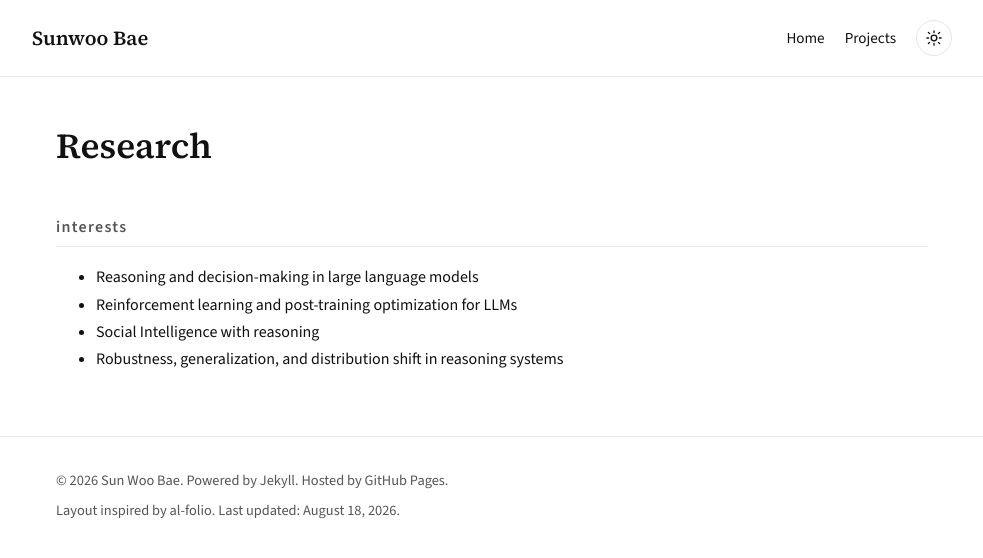
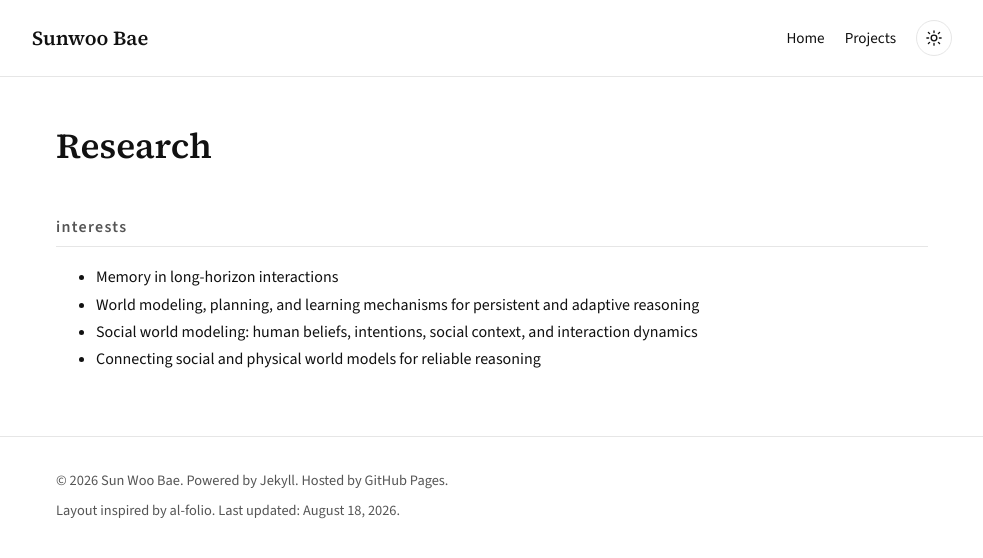
Before and after one commit to sunwoo02/sunwoo02.github.io, a Jekyll site: the page built from _pages/research.md, in a window 1280 px wide. Shown: the top 558 px of the page, without its empty margins (148-1131 px from the left). Built offline with Jekyll 4.4.1, drawn with Linux system fonts in a browser that asks for light colours.

Commit message:
Update research bio to focus on memory, world modeling, and social world modeling
Reflects shift in research interests from LLM reasoning/RL to memory in
long-horizon interactions and social/physical world modeling.

Co-Authored-By: Claude Sonnet 5 <noreply@anthropic.com>

```diff
--- a/_pages/research.md
+++ b/_pages/research.md
@@ -4,7 +4,7 @@ permalink: /research/
 ---
 
 ## interests
-- Reasoning and decision-making in large language models
-- Reinforcement learning and post-training optimization for LLMs
-- Social Intelligence with reasoning
-- Robustness, generalization, and distribution shift in reasoning systems
+- Memory in long-horizon interactions
+- World modeling, planning, and learning mechanisms for persistent and adaptive reasoning
+- Social world modeling: human beliefs, intentions, social context, and interaction dynamics
+- Connecting social and physical world models for reliable reasoning
```
Also changed, not shown: _pages/about.md (+2 -2 lines), index.md (+2 -2 lines).
